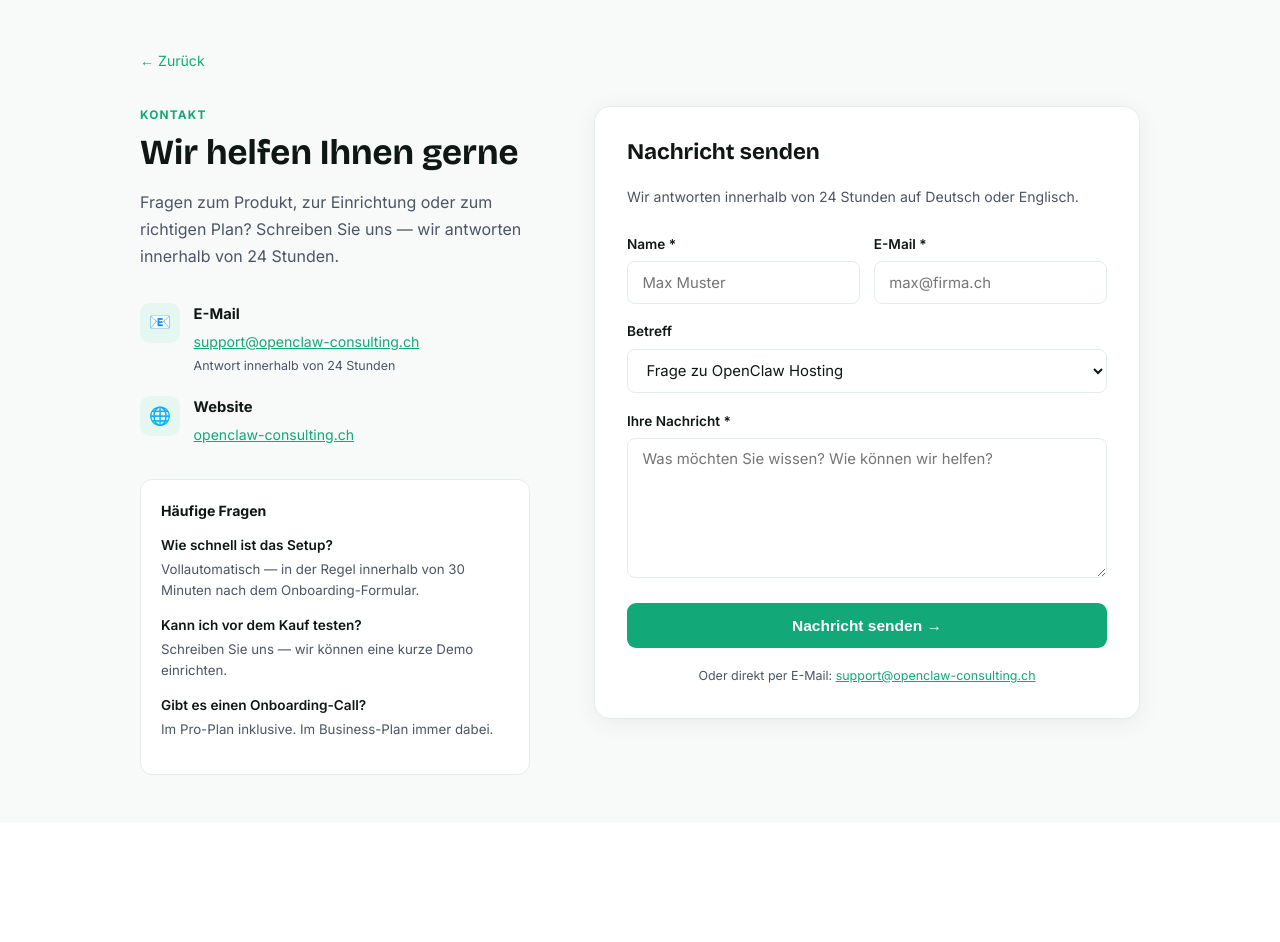
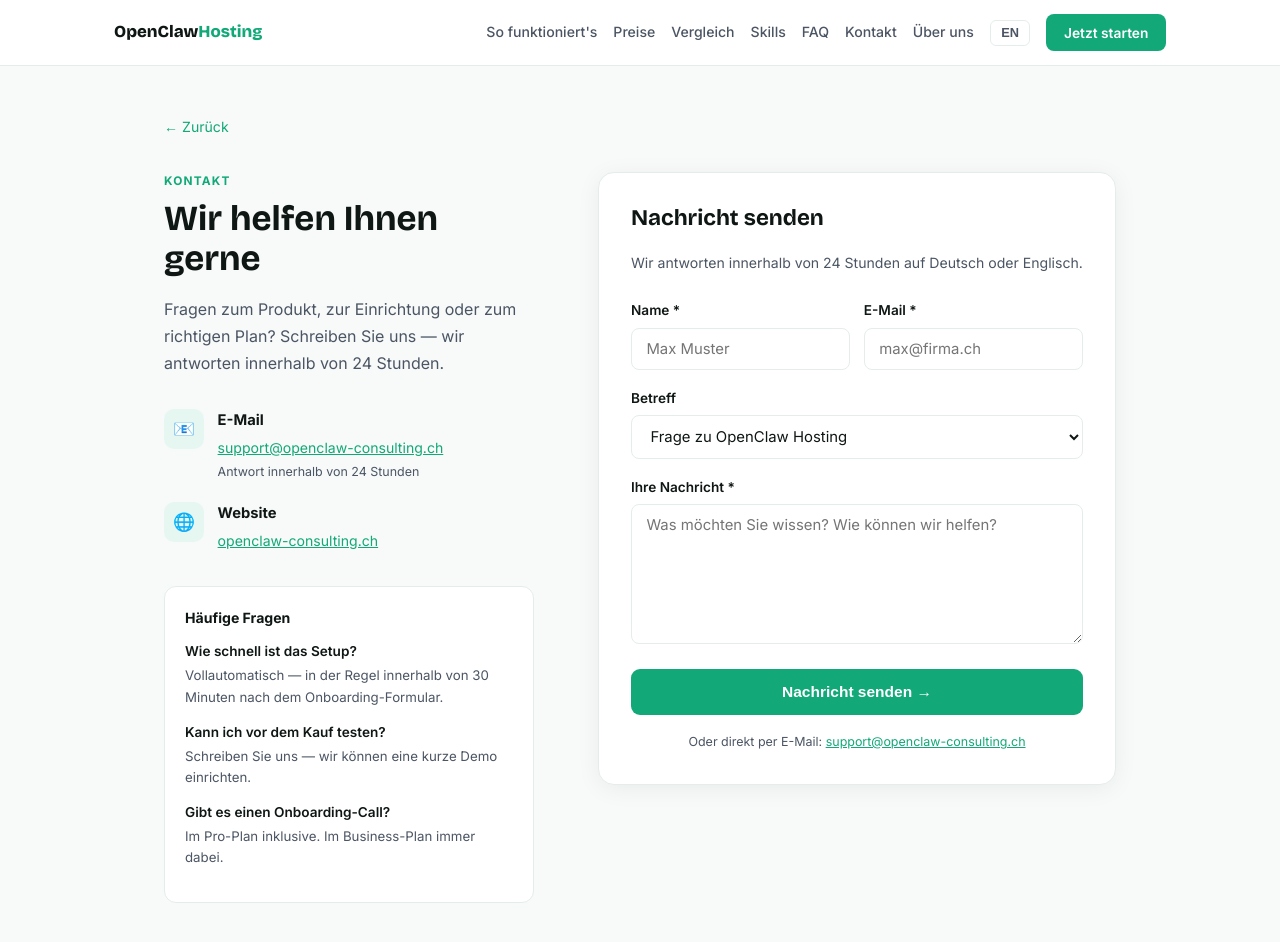
Before and after one commit to riccardogosteli-wq/openclaw-hosting, a Next.js app: page /contact in a window 1280 px wide. Shown: the top 942 px of the page. Before the commit the page ends 823 px from the top, so only its background shows below. Built offline with nearby package versions, Linux system fonts and the light colour scheme.

Commit message:
fix: add full nav to /contact and /ueber-uns pages

```diff
--- a/app/contact/page.tsx
+++ b/app/contact/page.tsx
@@ -6,6 +6,7 @@
 export default function ContactPage() {
   const [sent, setSent] = useState(false)
   const [loading, setLoading] = useState(false)
+  const [lang, setLang] = useState<'de'|'en'>('de')
   const [form, setForm] = useState({ name:'', email:'', subject:'Frage zu OpenClaw Hosting', message:'' })
   const set = (k: string, v: string) => setForm(f => ({...f, [k]:v}))
 
@@ -36,8 +37,30 @@
   }
 
   return (
-    <main style={{background:'var(--light)', minHeight:'100vh', padding:'3rem 1.5rem'}}>
-      <div style={{maxWidth:'1000px', margin:'0 auto'}}>
+    <main style={{background:'var(--light)', minHeight:'100vh'}}>
+      <nav style={{ position:'sticky', top:0, zIndex:100, background:'rgba(255,255,255,0.96)', backdropFilter:'blur(12px)', borderBottom:'1px solid #E4EDE9', padding:'0.9rem 0' }}>
+        <div style={{ maxWidth:1100, margin:'0 auto', padding:'0 1.5rem', display:'flex', alignItems:'center', justifyContent:'space-between' }}>
+          <Link href="/" style={{ fontFamily:'Bricolage Grotesque, sans-serif', fontWeight:800, fontSize:'1.05rem', color:'#0F1714', textDecoration:'none' }}>
+            OpenClaw<span style={{ color:'#12A878' }}>Hosting</span>
+          </Link>
+          <div style={{ display:'flex', alignItems:'center', gap:'1rem' }}>
+            <Link href="/#how" style={{ color:'#4B5563', textDecoration:'none', fontSize:'0.88rem', fontWeight:500 }}>{lang==='de' ? 'So funktioniert\'s' : 'How it works'}</Link>
+            <Link href="/#pricing" style={{ color:'#4B5563', textDecoration:'none', fontSize:'0.88rem', fontWeight:500 }}>{lang==='de' ? 'Preise' : 'Pricing'}</Link>
+            <Link href="/vergleich" style={{ color:'#4B5563', textDecoration:'none', fontSize:'0.88rem', fontWeight:500 }}>{lang==='de' ? 'Vergleich' : 'Compare'}</Link>
+            <Link href="/skills" style={{ color:'#4B5563', textDecoration:'none', fontSize:'0.88rem', fontWeight:500 }}>Skills</Link>
+            <Link href="/#faq" style={{ color:'#4B5563', textDecoration:'none', fontSize:'0.88rem', fontWeight:500 }}>FAQ</Link>
+            <Link href="/contact" style={{ color:'#4B5563', textDecoration:'none', fontSize:'0.88rem', fontWeight:500 }}>{lang==='de' ? 'Kontakt' : 'Contact'}</Link>
+            <Link href="/ueber-uns" style={{ color:'#4B5563', textDecoration:'none', fontSize:'0.88rem', fontWeight:500 }}>{lang==='de' ? 'Über uns' : 'About'}</Link>
+            <button onClick={() => setLang(l => l==='de' ? 'en' : 'de')} style={{ background:'transparent', border:'1px solid #E4EDE9', color:'#4B5563', padding:'0.28rem 0.65rem', borderRadius:6, fontSize:'0.8rem', fontWeight:600, cursor:'pointer' }}>
+              {lang==='de' ? 'EN' : 'DE'}
+            </button>
+            <Link href="/#pricing" style={{ background:'#12A878', color:'#fff', padding:'0.45rem 1.1rem', borderRadius:8, fontWeight:600, fontSize:'0.86rem', textDecoration:'none' }}>
+              {lang==='de' ? 'Jetzt starten' : 'Get started'}
+            </Link>
+          </div>
+        </div>
+      </nav>
+      <div style={{maxWidth:'1000px', margin:'0 auto', padding:'3rem 1.5rem'}}>
         <Link href="/" style={{color:'var(--green)', fontSize:'0.88rem', textDecoration:'none'}}>← Zurück</Link>
 
         <div className="contact-grid" style={{display:'grid', gridTemplateColumns:'1fr 1.4fr', gap:'4rem', alignItems:'start', marginTop:'2rem'}}>
```
Also changed, not shown: app/ueber-uns/page.tsx (+21 -0 lines).
